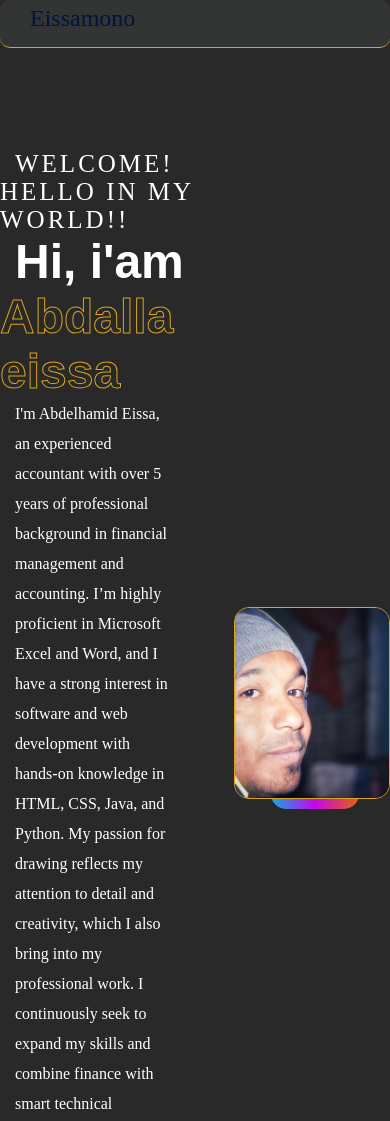
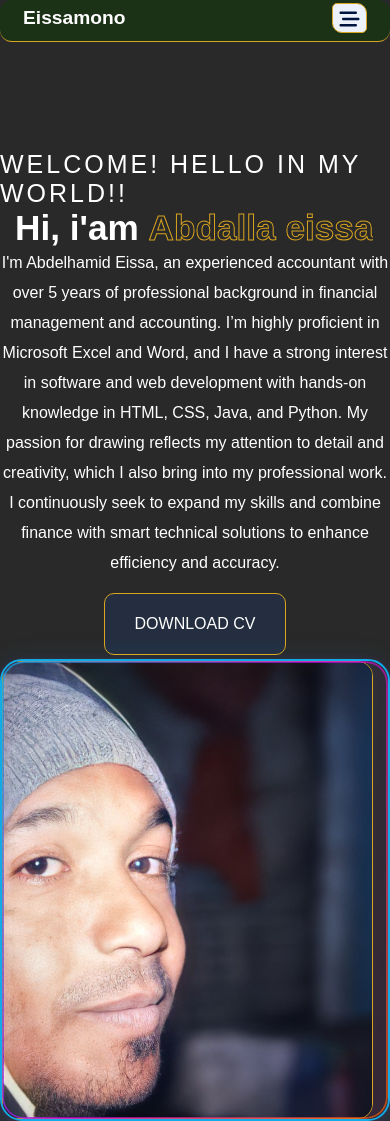
Before and after one commit to Eissamono/emono, a plain HTML site: page index.html in a window 390 px wide. Shown: the top 1121 px of the page. Drawn offline with Linux system fonts and the light colour scheme.

Commit message:
version 1.2

```diff
--- a/css/style.css
+++ b/css/style.css
@@ -1,54 +1,74 @@
-:root:not(.light){
-    --bg-color1 : #292929;
-    --bg-color2:#1c1c1c;
-    --color1:#fff;
-    -color2:#888888;
+:root:not(.light) {
+    --bg-color1: #292929;
+    --bg-color2: #1c1c1c;
+    --color1: #fff;
+    --color2: #888888;
 }
 
-*,::after,::before{
+
+/* Reset & Base */
+
+*,
+*::after,
+*::before {
     box-sizing: border-box;
     margin: 0;
-    padding: 0px;
+    padding: 0;
 }
-html{
+
+html {
     scroll-behavior: smooth;
 }
-body{
+
+body {
     background: var(--bg-color1);
 }
-a{
+
+a {
     text-decoration: none;
     outline: none;
 }
-li{
+
+li {
     list-style: none;
 }
-h1,h2{
-font-family: 'poppins',sans-serif;
+
+
+/* Typography */
+
+h1,
+h2 {
+    font-family: 'Poppins', sans-serif;
     color: var(--color1);
     font-size: 4rem;
     font-weight: 700;
 }
 
-h3{
+h3 {
     color: var(--color1);
-    font-family: 'poppins'sans-serif;
+    font-family: 'Poppins', sans-serif;
     font-size: 1.5rem;
     font-weight: 500;
 }
 
-.portfolio{
+
+/* Layout */
+
+.portfolio {
     max-width: 1600px;
     margin: 0 auto;
     padding: 0 15px;
+}
 
-}
-.portfolio-row{
+.portfolio-row {
     display: flex;
     flex-wrap: wrap;
 }
 
-header{
+
+/* Header */
+
+header {
     position: absolute;
     padding: 0 15px;
     left: 0;
@@ -58,26 +78,28 @@ header{
     background-color: var(--bg-color1);
 }
 
-header .portfolio-row.header-wrap{
+header .portfolio-row.header-wrap {
     justify-content: space-between;
     align-items: center;
 }
+
 .my-name a {
     font-size: 1.5rem;
     font-weight: 500;
     color: var(--color1);
-    font-family: 'poppins'sans-serif;
+    font-family: 'Poppins', sans-serif;
+}
 
-
-}
-.my-name a:hover{
-    transform: all;
+.my-name a:hover {
     opacity: 1;
 }
 
-.hamburger{
-    font-size:20px;
-    background-color: rgb(236, 241, 250);
+
+/* Hamburger */
+
+.hamburger {
+    font-size: 20px;
+    background-color: #ecf1fa;
     color: #01143e;
     display: none;
     height: 30px;
@@ -88,47 +110,52 @@ header .portfolio-row.header-wrap{
     border: 1px solid goldenrod;
 }
 
-.navbar ul{
-    list-style: none;
+
+/* Navbar */
+
+.navbar ul {
     margin: 0;
     padding: 0;
+}
 
-}
-.navbar ul li{
+.navbar ul li {
     display: inline;
     margin-left: 35px;
 }
+
 .navbar ul li a {
     font-size: 1rem;
     line-height: 72px;
     color: var(--color1);
     font-weight: 600;
     position: relative;
-    font-family: 'poppins'sans-serif;
+    font-family: 'Poppins', sans-serif;
     text-transform: uppercase;
-    transform: .8s;
+    transition: .8s;
 }
-.slider{
+
+
+/* Slider */
+
+.slider {
     position: relative;
     padding: 150px 0 50px 0;
     background-color: var(--bg-color1);
+}
 
-}
-.slider-content{
-    align-items: center !important;
+.slider-content {
     display: flex;
     flex-wrap: wrap;
-
+    align-items: center !important;
 }
 
-.slider-general{
+.slider-general {
     flex: 0 0 auto;
     width: 60%;
-
 }
 
-.slider-general .welcome-msg{
-    font-family: 'poppins'sans-serif;
+.slider-general .welcome-msg {
+    font-family: 'Poppins', sans-serif;
     color: var(--color1);
     font-size: 25px;
     font-weight: 500;
@@ -137,232 +164,329 @@ header .portfolio-row.header-wrap{
     text-transform: uppercase;
     margin-right: 20%;
     padding-left: 15px;
+    animation: slider-general 1s;
+}
 
-
-}
-.welcome-msg {
-    animation-name: slider-general;
-    animation-duration: 1s;
-
-}
-@keyframes slider-general{
-        from{
+@keyframes slider-general {
+    from {
         transform: translateX(-10px);
     }
-        to{
+    to {
         transform: translateX(0);
     }
 }
 
-
-
-
-
-
-.welcome-text h1{
+.welcome-text h1 {
     display: inline;
     padding-left: 15px;
 }
-.slider-general p{
+
+.slider-general p {
     line-height: 30px;
     padding-right: 26%;
-    font-family: 'poppins'sans-serif;
+    font-family: 'Poppins', sans-serif;
     color: var(--color1);
     padding-left: 15px;
 }
 
-.text-wrap{
+
+/* Title Hover Effect */
+
+.text-wrap {
     position: relative;
     display: inline-flex;
     overflow: hidden;
     cursor: pointer;
 }
-.main-title{
+
+.main-title {
     -webkit-text-stroke: 1px goldenrod;
     -webkit-text-fill-color: transparent;
+    transition: .5s cubic-bezier(0.51, 0.57, 0.17, 1);
 }
-.main-title,
-.hover-title{
-    transition: .5s cubic-bezier(0.51,0.57,0.17,1);
-}
-.hover-title{
+
+.hover-title {
     color: var(--color1);
     position: absolute;
     transform: translate3d(0, 100%, 0);
+    transition: .5s cubic-bezier(0.51, 0.57, 0.17, 1);
 }
-.text-wrap:hover .main-title{
+
+.text-wrap:hover .main-title {
     transform: translate3d(0, -100%, 0);
     transition-delay: 0.1s;
 }
-.text-wrap:hover .hover-title{
-    transform: translate3d(0,0,0);
+
+.text-wrap:hover .hover-title {
+    transform: translate3d(0, 0, 0);
 }
-.download-resume{
+
+
+/* Download Resume Button */
+
+.download-resume {
     padding-left: 25px;
+}
 
-}
 .download-resume a {
     display: inline-block;
     margin-top: 15px;
     padding: 15px 30px;
-transition: ease all 0.35s;
+    transition: all 0.35s ease;
     color: var(--color1);
-font-family: "poppins"sans-serif;
-background-color:#1150c527 ;
+    font-family: 'Poppins', sans-serif;
+    background-color: #1150c527;
     position: relative;
     z-index: 1001;
     text-transform: uppercase;
     line-height: 30px;
     border-radius: 10px;
     border: 1px solid goldenrod;
-
-
+    overflow: hidden;
 }
 
 .download-resume a::before {
+    content: "";
     background-color: rgba(9, 189, 189, 0.192);
     border-radius: 10px;
-    color: #01143e;
-}
-.download-resume a::before {
+    position: absolute;
     top: 0;
-    width: 0;
     left: auto;
     right: 0;
+    width: 0;
+    height: 100%;
     z-index: -1;
-    bottom: 0;
-    content: "";
-    position: absolute;
     transition: all 0.3s ease-in-out;
+}
+
+.download-resume a:hover::before {
+    left: 0;
+    width: 100%;
+    right: auto;
+}
 
 
+/* Slider Image & Effects */
+
+.slider-image {
+    flex: 0 0 auto;
+    width: 40%;
 }
 
-.download-resume a:hover::before{
-    left: 0;
-    width: 100%;
-    right: auto ;
-    color: var(--color1);
-    font-weight: 800;
-
-}
-.slider-image{
-    float: 0 0 auto;
-    width:40%;
-
-}
-.welcome-image img{
+.welcome-image img {
     max-width: 600px;
     width: 100%;
     object-fit: cover;
     vertical-align: middle;
     border-radius: 15px;
     border: 1px solid goldenrod;
+}
 
-}
-.slider-image .welcome-image{
+.slider-image .welcome-image {
     position: relative;
     z-index: 2;
-    transition-duration: 0.4s;
+    overflow: hidden;
+    border-radius: 22px;
+    box-shadow: 0 8px 32px 0 rgba(17, 171, 231, 0.18), 0 2px 12px 0 rgba(203, 6, 235, 0.13);
+    border: 2.5px solid #11abe7;
+    background: linear-gradient(135deg, rgba(17, 171, 231, 0.08) 0%, rgba(203, 6, 235, 0.07) 100%);
+    transition: transform 0.45s cubic-bezier(0.4, 0.2, 0.2, 1), box-shadow 0.45s, border-color 0.4s;
 }
 
-.slider-image .welcome-image::before{
+.slider-image .welcome-image::before {
     content: "";
-width: calc(50% + 10px);
-height: calc(50% + 10px);
-right: 20%;
-bottom: -10px;
     position: absolute;
+    inset: 0;
     z-index: -1;
-transition: all 0.7s;
-background: linear-gradient(to right, #11abe7,#c506eb,#eb6206);
-border-radius: 15px;
-}
-.welcome-image:hover::before{
-    width: 70%;
-    height: 90%;
-    opacity: 1;
-
+    background: linear-gradient(120deg, #11abe7 0%, #c506eb 60%, #eb6206 100%);
+    opacity: 0.7;
+    filter: blur(18px);
+    border-radius: 22px;
+    transition: opacity 0.5s, filter 0.5s;
+    pointer-events: none;
 }
 
-.welcome-image:hover{
-    transform: translateY(-10.5px);
+.slider-image .welcome-image::after {
+    content: "";
+    position: absolute;
+    inset: 0;
+    border-radius: 22px;
+    border: 2.5px solid transparent;
+    background: linear-gradient(120deg, #11abe7, #c506eb, #eb6206) border-box;
+    mask: linear-gradient(#fff 0 0) padding-box, linear-gradient(#fff 0 0);
+    mask-composite: exclude;
+    pointer-events: none;
+    z-index: 2;
+    opacity: 0.7;
+    transition: opacity 0.4s;
 }
 
-#content{
+.slider-image .welcome-image:hover {
+    transform: translateY(-18px) scale(1.045) rotate(-1.5deg);
+    box-shadow: 0 18px 54px 0 rgba(17, 171, 231, 0.28), 0 4px 18px 0 rgba(203, 6, 235, 0.20);
+    border-color: #eb6206;
+}
+
+.slider-image .welcome-image:hover::before {
+    opacity: 1;
+    filter: blur(9px);
+}
+
+.slider-image .welcome-image:hover::after {
+    opacity: 1;
+    border-color: #eb6206;
+}
+
+
+/* Content Section */
+
+#content {
     width: 100%;
     background-color: var(--bg-color2);
     padding: 100px 0;
     text-align: center;
 }
-.contact-info{
+
+
+/* Contact Info */
+
+.contact-info {
     margin: 30px 0;
 }
-.contact-info span{
+
+.contact-info span {
     color: #11abe7;
 }
 
-.contact-info span.contact-info
-.contact-info a{
+.contact-info span.contact-info .contact-info a {
     color: var(--bg-color2);
-    font-weight:600 ;
-    font-family: 'poppins'sans-serif;
-
+    font-weight: 600;
+    font-family: 'Poppins', sans-serif;
 }
 
-.contact-info h3{
+.contact-info h3 {
     color: #fff;
     transition: all 0.3s ease-out;
     cursor: pointer;
 }
-.social-link ul{
+
+
+/* Social Links */
+
+.social-link ul {
     display: inline-block;
     margin: 5px 10px;
 }
+
 .social-link ul a {
     color: #fff;
-    font-family: 'poppins'sans-serif;
-    transition: all 0.3 ease-out;
+    font-family: 'Poppins', sans-serif;
+    transition: all 0.3s ease-out;
 }
+
 .contact-info h3:hover,
 .social-link ul a:hover {
     color: var(--bg-color1);
 }
 
-@media screen and (max-width:500px) {
-    h1,h2{
-        font-size: 3rem;
+
+/* Responsive */
+
+@media screen and (max-width: 550px) {
+    h1,
+    h2 {
+        font-size: 2.2rem;
+        text-align: center;
+    }
+    header {
+        padding: 10px 8px 8px 8px;
+        position: fixed;
+        background-color: rgba(18, 59, 8, 0.545);
+        border-bottom: 1.5px solid goldenrod;
+        border-radius: 12px;
+        padding-top: 3px;
+    }
+    .my-name .logo {
+        color: #fff;
+        font-size: 1.2rem;
+        font-weight: 600;
+    }
+    .hamburger {
+        display: block;
+        border-radius: 5px 10px 5px 10px;
+        -webkit-border-radius: 5px 10px 5px 10px;
+        -moz-border-radius: 5px 10px 5px 10px;
+        -ms-border-radius: 5px 10px 5px 10px;
+        -o-border-radius: 5px 10px 5px 10px;
+    }
+    .hamburger i {
+        display: inline-block;
+    }
+    .navbar {
+        position: absolute;
+        background-color: #ecf1fa;
+        width: 100%;
+        left: 50;
+        top: 60px;
+        padding: 12px;
+        border-top: 10px solid #820808;
+        border-bottom: 10px solid #ffffff;
+        display: none;
+        border-radius: 0 0 10px 10px;
+        -webkit-border-radius: 0 0 10px 10px;
+        -moz-border-radius: 0 0 10px 10px;
+        -ms-border-radius: 0 0 10px 10px;
+        -o-border-radius: 0 0 10px 10px;
+    }
+    .navbar.show {
+        display: block;
+    }
+    .slider-content {
+        flex-direction: column;
+        align-items: center;
+    }
+    .slider-general,
+    .slider-image {
+        width: 100%;
+        padding: 0;
+    }
+    .slider-general .welcome-msg,
+    .slider-general p {
+        padding-left: 0;
+        padding-right: 0;
+        text-align: center;
+    }
+    .download-resume {
+        padding-left: 0;
+        text-align: center;
+    }
+    .slider-image .welcome-image img {
+        max-width: 95vw;
+    }
 }
 
-    header{
-        padding: 15px;
-        position: fixed;
-        background-color:rgba(236, 241, 250, 0.055) ;
-        border-bottom: 1px solid goldenrod;
-        border-radius: 10px;
-        padding-top: 5px;
+
+/* Extra Image Effect */
+
+.slider-image .welcome-image::before {
+    content: "";
+    width: calc(70% + 70px);
+    height: calc(90% + 20px);
+    right: 5%;
+    bottom: -8px;
+    position: absolute;
+    z-index: -1;
+    transition: all 0.7s;
+    background: linear-gradient(to right, #11abe7, #c506eb, #eb6206);
+    border-radius: 15px;
 }
 
-    .my-name .logo{
-        color: #01143e;
-    }
-    .hamburger i{
-        display: inline-block;
+.welcome-image:hover::before {
+    width: 100%;
+    height: 100%;
+    opacity: 1;
 }
 
-    .navbar{
-        position: absolute;
-        background-color: rgb(236, 241, 250);
-        width: 100%;
-        left: 0px;
-        top: 60px;
-        padding: 15px;
-        border-top: 1px solid #fff;
-        border-bottom: 1px solid #fff;
-        display: none;
+.welcome-image:hover {
+    transform: translateY(-8px);
 }
-
-    .navbar.show{
-        display: block;
-    }
-}
--- a/index.html
+++ b/index.html
@@ -55,7 +55,7 @@
                                 <h2 class="main-title" style="color: goldenrod;">Abdalla eissa</h2>
                                 <h2 class="hover-title">Abdalla Eissa</h2>
                             </div>
-                            <p>
+                            <p class="animated-text">
                                 I'm Abdelhamid Eissa, an experienced accountant with over 5 years of professional background in financial management and accounting. I’m highly proficient in Microsoft Excel and Word, and I have a strong interest in software and web development with hands-on
                                 knowledge in HTML, CSS, Java, and Python. My passion for drawing reflects my attention to detail and creativity, which I also bring into my professional work. I continuously seek to expand my skills and combine finance
                                 with smart technical solutions to enhance efficiency and accuracy.
```
Lines whose indentation alone changed are shown as unchanged.
